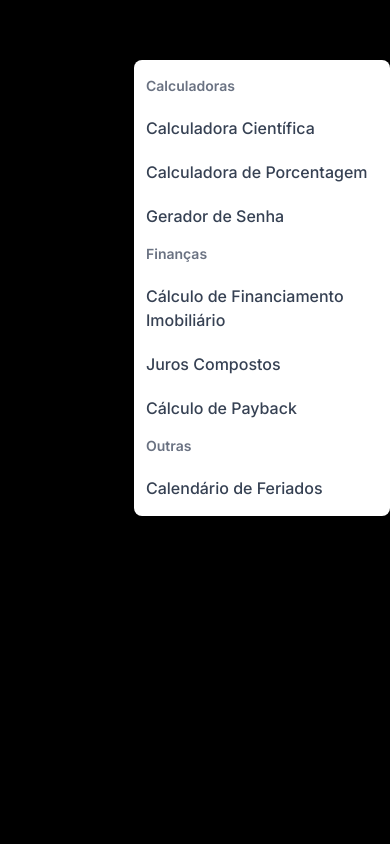
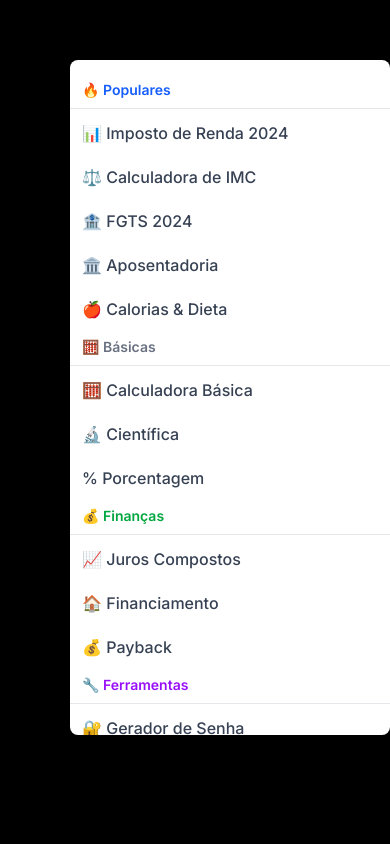
Before and after one commit to jegueson/calculadora-digital, a Next.js app: page / in a window 390 px wide. Both pictures are taken after a click on the button "Menu principal". Shown: the top 844 px of the page. Built offline with nearby package versions, Linux system fonts and the light colour scheme.

Commit message:
Finalize calculators, mobile navigation, and SEO improvements

```diff
--- a/next.config.js
+++ b/next.config.js
@@ -1,7 +1,7 @@
 /** @type {import('next').NextConfig} */
 const nextConfig = {
   eslint: {
-    ignoreDuringBuilds: false
+    ignoreDuringBuilds: true
   },
   output: 'export',
   distDir: 'build',
--- a/src/app/layout.tsx
+++ b/src/app/layout.tsx
@@ -174,12 +174,12 @@
           <div className="max-w-6xl mx-auto px-4">
             <div className="grid grid-cols-1 md:grid-cols-4 gap-8">
               <div>
-                <h3 className="text-lg font-semibold mb-4">Calculadoras Principais</h3>
+                <h3 className="text-lg font-semibold mb-4">🔥 Mais Populares</h3>
                 <ul className="space-y-2">
-                  <li><Link href="/calculadora-porcentagem/" className="text-gray-300 hover:text-white">Calculadora de Porcentagem</Link></li>
-                  <li><Link href="/calculadora-cientifica/" className="text-gray-300 hover:text-white">Calculadora Científica</Link></li>
-                  <li><Link href="/calculadora-imposto-renda/" className="text-gray-300 hover:text-white">Calculadora de IR</Link></li>
-                  <li><Link href="/calculadora-imc/" className="text-gray-300 hover:text-white">Calculadora IMC</Link></li>
+                  <li><Link href="/calculadora-imposto-renda/" className="text-gray-300 hover:text-white">📊 Imposto de Renda 2024</Link></li>
+                  <li><Link href="/calculadora-imc/" className="text-gray-300 hover:text-white">⚖️ Calculadora IMC</Link></li>
+                  <li><Link href="/calculadora-fgts/" className="text-gray-300 hover:text-white">🏦 FGTS 2024</Link></li>
+                  <li><Link href="/calculadora-calorias/" className="text-gray-300 hover:text-white">🍎 Calorias & Dieta</Link></li>
                 </ul>
               </div>
               <div>
@@ -192,11 +192,12 @@
                 </ul>
               </div>
               <div>
-                <h3 className="text-lg font-semibold mb-4">Ferramentas Úteis</h3>
+                <h3 className="text-lg font-semibold mb-4">🧮 Ferramentas Básicas</h3>
                 <ul className="space-y-2">
-                  <li><Link href="/gerador-senha/" className="text-gray-300 hover:text-white">Gerador de Senha</Link></li>
-                  <li><Link href="/calendario-feriados/" className="text-gray-300 hover:text-white">Calendário de Feriados</Link></li>
-                  <li><Link href="/calculadora-fgts/" className="text-gray-300 hover:text-white">Calculadora FGTS</Link></li>
+                  <li><Link href="/" className="text-gray-300 hover:text-white">🧮 Calculadora Básica</Link></li>
+                  <li><Link href="/calculadora-cientifica/" className="text-gray-300 hover:text-white">🔬 Científica</Link></li>
+                  <li><Link href="/calculadora-porcentagem/" className="text-gray-300 hover:text-white">% Porcentagem</Link></li>
+                  <li><Link href="/gerador-senha/" className="text-gray-300 hover:text-white">🔐 Gerador de Senha</Link></li>
                 </ul>
               </div>
               <div>
--- a/src/app/sitemap.ts
+++ b/src/app/sitemap.ts
@@ -1,4 +1,6 @@
 import { MetadataRoute } from 'next'
+
+export const dynamic = 'force-static'
 
 export default function sitemap(): MetadataRoute.Sitemap {
   const baseUrl = 'https://calculadora-digital.com.br'
--- a/src/components/MobileMenu.tsx
+++ b/src/components/MobileMenu.tsx
@@ -1,7 +1,6 @@
 'use client';
 
 import { useState, useEffect } from 'react';
-import Link from 'next/link';
 import { useRouter } from 'next/navigation';
 
 export default function MobileMenu() {
@@ -26,8 +25,8 @@
     }
   };
 
-  // Base classes that will be consistent between server and client
-  const menuClasses = "absolute right-0 w-64 mt-2 py-2 bg-white shadow-lg rounded-lg z-50";
+  // Base classes that will be consistent between server and client - optimized for mobile
+  const menuClasses = "absolute right-0 w-80 mt-2 py-3 bg-white shadow-xl rounded-lg z-50 max-h-[80vh] overflow-y-auto";
   const overlayClasses = "fixed inset-0 bg-black bg-opacity-25 z-40";
 
   return (
@@ -50,57 +49,101 @@
       {mounted && (
         <>
           <div className={`${menuClasses} ${isOpen ? 'block' : 'hidden'}`}>
+            {/* Popular Calculators - New High-Impact */}
             <div className="space-y-1">
-              <h3 className="px-3 py-2 text-sm font-semibold text-gray-500">Calculadoras</h3>
+              <h3 className="px-3 py-2 text-sm font-semibold text-blue-600 border-b border-gray-200">🔥 Populares</h3>
+              <div
+                onClick={() => handleNavigation('/calculadora-imposto-renda')}
+                className="cursor-pointer w-full text-left px-3 py-2 text-base font-medium text-gray-700 hover:bg-blue-50"
+              >
+                📊 Imposto de Renda 2024
+              </div>
+              <div
+                onClick={() => handleNavigation('/calculadora-imc')}
+                className="cursor-pointer w-full text-left px-3 py-2 text-base font-medium text-gray-700 hover:bg-blue-50"
+              >
+                ⚖️ Calculadora de IMC
+              </div>
+              <div
+                onClick={() => handleNavigation('/calculadora-fgts')}
+                className="cursor-pointer w-full text-left px-3 py-2 text-base font-medium text-gray-700 hover:bg-blue-50"
+              >
+                🏦 FGTS 2024
+              </div>
+              <div
+                onClick={() => handleNavigation('/calculadora-aposentadoria')}
+                className="cursor-pointer w-full text-left px-3 py-2 text-base font-medium text-gray-700 hover:bg-blue-50"
+              >
+                🏛️ Aposentadoria
+              </div>
+              <div
+                onClick={() => handleNavigation('/calculadora-calorias')}
+                className="cursor-pointer w-full text-left px-3 py-2 text-base font-medium text-gray-700 hover:bg-blue-50"
+              >
+                🍎 Calorias & Dieta
+              </div>
+            </div>
+
+            {/* Basic Calculators */}
+            <div className="space-y-1">
+              <h3 className="px-3 py-2 text-sm font-semibold text-gray-500 border-b border-gray-200">🧮 Básicas</h3>
+              <div
+                onClick={() => handleNavigation('/')}
+                className="cursor-pointer w-full text-left px-3 py-2 text-base font-medium text-gray-700 hover:bg-gray-100"
+              >
+                🧮 Calculadora Básica
+              </div>
               <div
                 onClick={() => handleNavigation('/calculadora-cientifica')}
                 className="cursor-pointer w-full text-left px-3 py-2 text-base font-medium text-gray-700 hover:bg-gray-100"
               >
-                Calculadora Científica
+                🔬 Científica
               </div>
               <div
                 onClick={() => handleNavigation('/calculadora-porcentagem')}
                 className="cursor-pointer w-full text-left px-3 py-2 text-base font-medium text-gray-700 hover:bg-gray-100"
               >
-                Calculadora de Porcentagem
-              </div>
-              <div
-                onClick={() => handleNavigation('/gerador-senha')}
-                className="cursor-pointer w-full text-left px-3 py-2 text-base font-medium text-gray-700 hover:bg-gray-100"
-              >
-                Gerador de Senha
+                % Porcentagem
               </div>
             </div>
 
+            {/* Financial Calculators */}
             <div className="space-y-1">
-              <h3 className="px-3 py-2 text-sm font-semibold text-gray-500">Finanças</h3>
+              <h3 className="px-3 py-2 text-sm font-semibold text-green-600 border-b border-gray-200">💰 Finanças</h3>
+              <div
+                onClick={() => handleNavigation('/juros-compostos')}
+                className="cursor-pointer w-full text-left px-3 py-2 text-base font-medium text-gray-700 hover:bg-green-50"
+              >
+                📈 Juros Compostos
+              </div>
               <div
                 onClick={() => handleNavigation('/calculo-financiamento-imobiliario')}
-                className="cursor-pointer w-full text-left px-3 py-2 text-base font-medium text-gray-700 hover:bg-gray-100"
+                className="cursor-pointer w-full text-left px-3 py-2 text-base font-medium text-gray-700 hover:bg-green-50"
               >
-                Cálculo de Financiamento Imobiliário
-              </div>
-              <div
-                onClick={() => handleNavigation('/juros-compostos')}
-                className="cursor-pointer w-full text-left px-3 py-2 text-base font-medium text-gray-700 hover:bg-gray-100"
-              >
-                Juros Compostos
+                🏠 Financiamento
               </div>
               <div
                 onClick={() => handleNavigation('/calculo-payback')}
-                className="cursor-pointer w-full text-left px-3 py-2 text-base font-medium text-gray-700 hover:bg-gray-100"
+                className="cursor-pointer w-full text-left px-3 py-2 text-base font-medium text-gray-700 hover:bg-green-50"
               >
-                Cálculo de Payback
+                💰 Payback
               </div>
             </div>
 
+            {/* Utilities */}
             <div className="space-y-1">
-              <h3 className="px-3 py-2 text-sm font-semibold text-gray-500">Outras</h3>
+              <h3 className="px-3 py-2 text-sm font-semibold text-purple-600 border-b border-gray-200">🔧 Ferramentas</h3>
+              <div
+                onClick={() => handleNavigation('/gerador-senha')}
+                className="cursor-pointer w-full text-left px-3 py-2 text-base font-medium text-gray-700 hover:bg-purple-50"
+              >
+                🔐 Gerador de Senha
+              </div>
               <div
                 onClick={() => handleNavigation('https://calendario-feriados.com.br/')}
-                className="cursor-pointer w-full text-left px-3 py-2 text-base font-medium text-gray-700 hover:bg-gray-100"
+                className="cursor-pointer w-full text-left px-3 py-2 text-base font-medium text-gray-700 hover:bg-purple-50"
               >
-                Calendário de Feriados
+                📅 Calendário de Feriados
               </div>
             </div>
           </div>
```
Also changed, not shown: src/app/page.tsx (+53 -0 lines).
